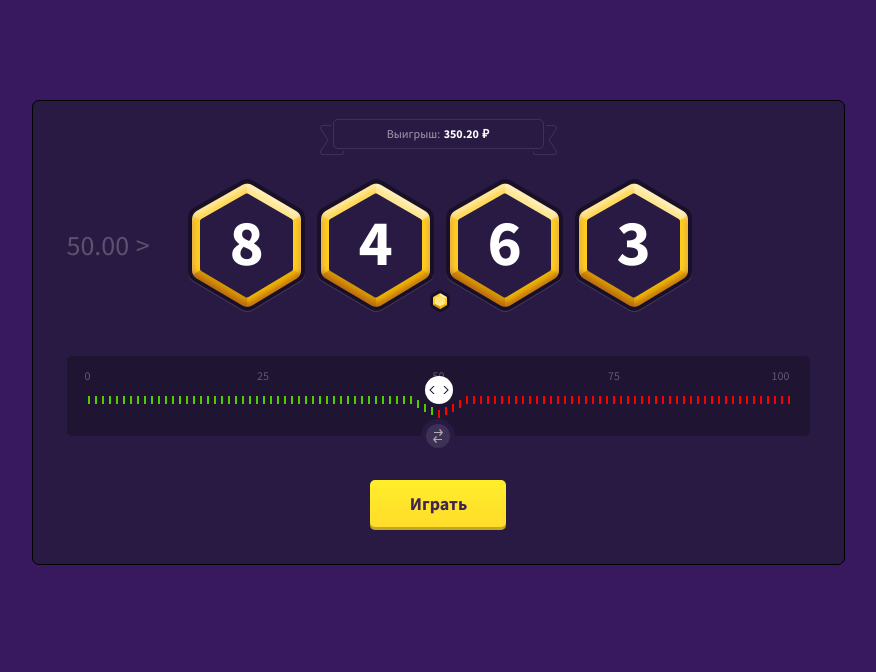
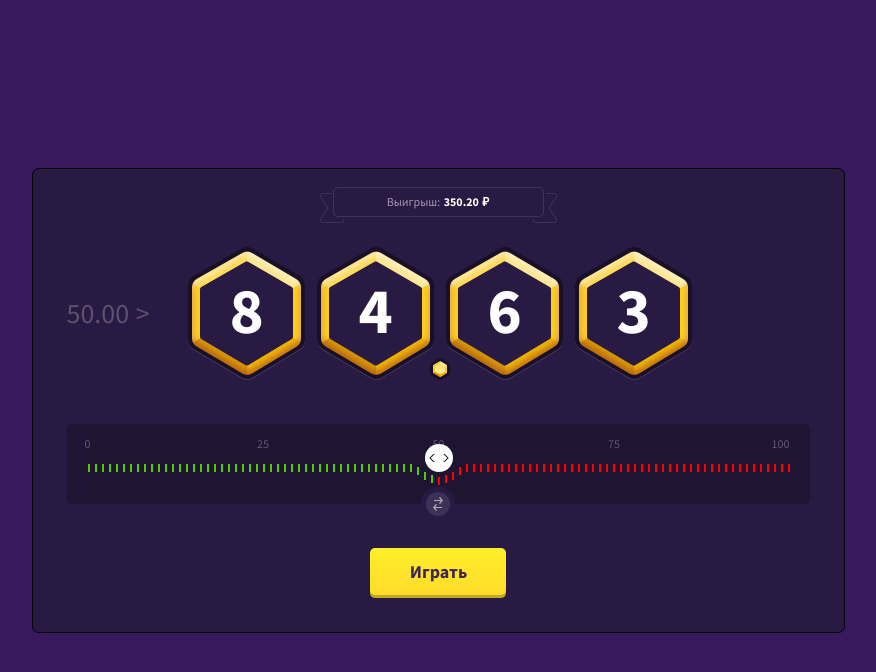
Before and after one commit to extriton/dice-nuxt, a Nuxt app: page / in a window 1280 px wide. Shown: the top 672 px of the page, without its empty margins (202-1078 px from the left). Built offline with nearby package versions, Linux system fonts and the light colour scheme.

Commit message:
Добавлено центрирование блока игры

```diff
--- a/pages/index.vue
+++ b/pages/index.vue
@@ -20,26 +20,29 @@ export default {
 </script>
 <style>
 .page {
-  height: 100vh;
+  position: fixed;
+  top: 0;
+  right: 0;
+  bottom: 0;
+  left: 0;
+  overflow: auto;
+  white-space: nowrap;
+  text-align: center;
+  font-size: 0;
   background-color: #381960;
-  padding: 100px 50px;
+}
+
+.page:before {
+  height: 100%;
+  display: inline-block;
+  vertical-align: middle;
+  content: '';
 }
 
 .dice-game-wrapper {
-  margin: 0 auto;
-  margin-left: calc((100% - 813px) / 2 );
-}
-
-/* 414px  iPhone 6/7/8 */
-@media (width: 414px) {
-  .page {
-    height: auto;
-    background-color: transparent;
-    padding: 0;
-  }
-
-  .dice-game-wrapper {
-    margin: 0;
-  }
+  display: inline-block;
+  white-space: normal;
+  vertical-align: middle;
+  text-align: left;
 }
 </style>
```
